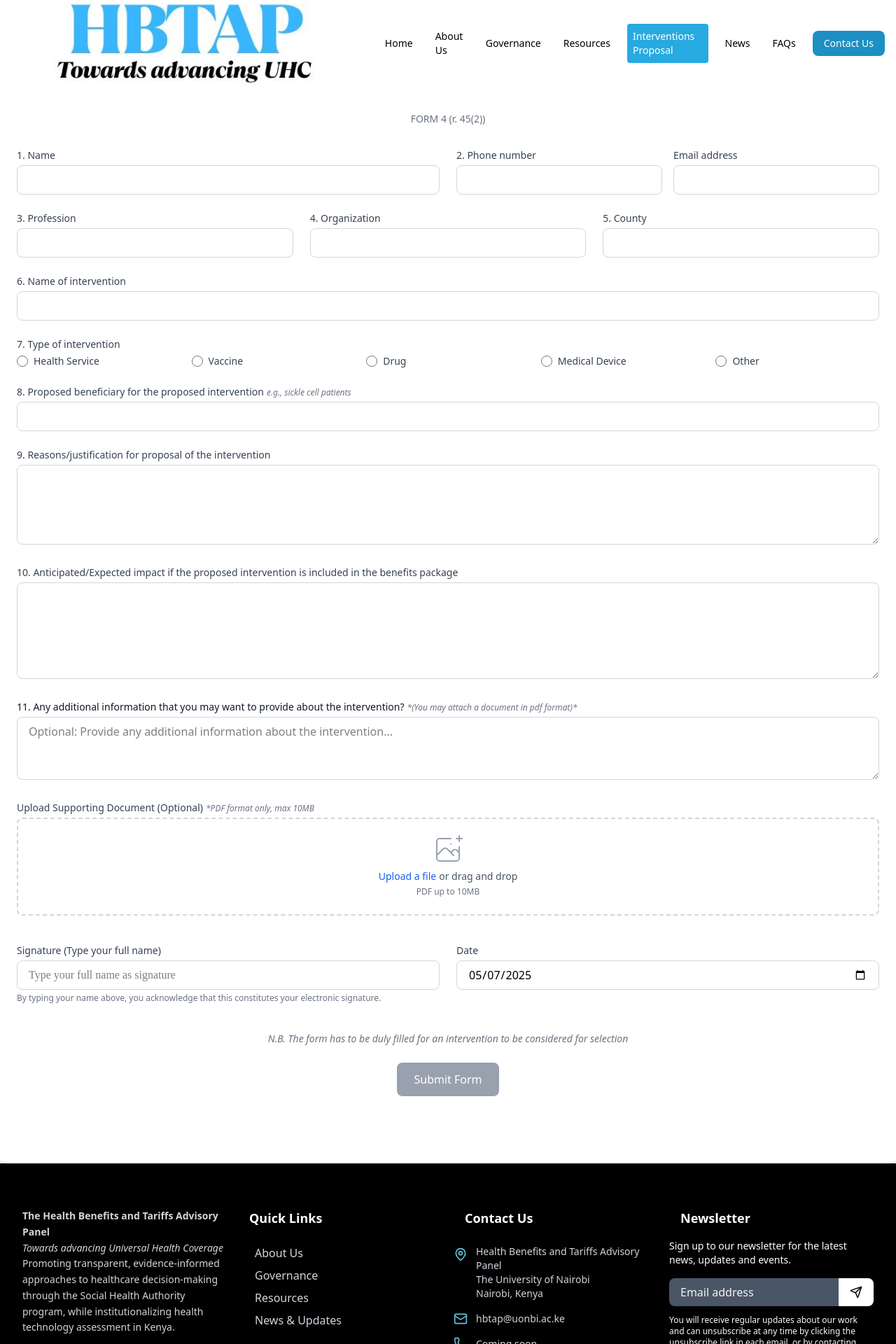
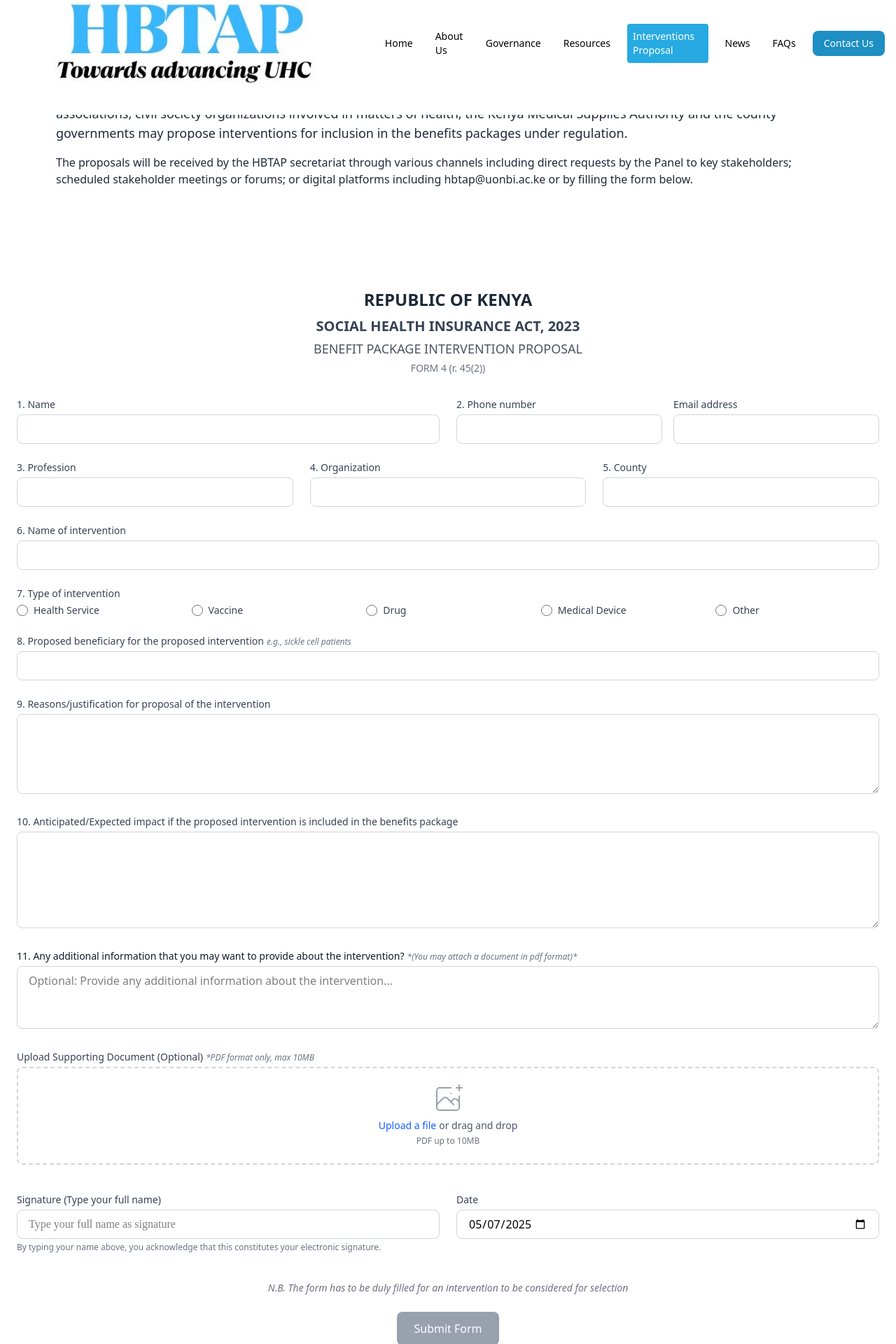
Before and after one commit to Antoney20/prod-hta, a Next.js app: page /interventions-form in a window 1280 px wide. Shown: the part 40-1960 px from the top of the page at 70% size. Built offline with nearby package versions, Linux system fonts and the light colour scheme.

Commit message:
full changes:

```diff
--- a/app/components/home/hero.tsx
+++ b/app/components/home/hero.tsx
@@ -33,7 +33,7 @@ export default function HeroSection() {
               Universal Health Coverage
             </h1>
             <p className="text-gray-900 text-lg md:text-xl mb-8 max-w-xl mx-auto lg:mx-0">
-              The Health Benefits and Tariffs Advisory Panel is committed to promoting transparent, evidence-informed approaches to healthcare decision-making in Kenya. We welcome inquiries from stakeholders.
+              The Health Benefits and Tariffs Advisory Panel is committed to promoting transparent, evidence-informed approaches to healthcare decision-making in Kenya.
 
             </p>
 
@@ -42,14 +42,14 @@ export default function HeroSection() {
 
                className="bg-[#1d8fc3] hover:bg-[#63C5DA] text-white px-8 py-2 rounded-md text-base ml-4 mt-2"> get in touch <ArrowRight/> </Button> </Link>
             </p> */}
-            <div className="flex flex-col sm:flex-row gap-4 justify-center lg:justify-start">
+            {/* <div className="flex flex-col sm:flex-row gap-4 justify-center lg:justify-start">
               <Link href="/about">
                 <Button className="bg-[#1d8fc3] hover:bg-[#63C5DA] text-white px-8 py-2 rounded-md text-base">
                   Learn More
                 </Button>
               </Link>
 
-            </div>
+            </div> */}
           </motion.div>
 
           <motion.div
--- a/app/components/layouts/footer.tsx
+++ b/app/components/layouts/footer.tsx
@@ -43,7 +43,7 @@ export default function Footer() {
             <p className="text-gray-300 text-sm leading-relaxed mb-6">
               <b>The Health Benefits and Tariffs Advisory Panel</b><br />
               <i>Towards advancing Universal Health Coverage</i><br />
-              Promoting transparent, evidence-informed approaches to healthcare decision-making through the Social Health Authority program, while institutionalizing health technology assessment in Kenya.
+              {/* Promoting transparent, evidence-informed approaches to healthcare decision-making through the Social Health Authority program, while institutionalizing health technology assessment in Kenya. */}
             </p>
             <div className="flex space-x-4">
               <a
--- a/app/contact/form.tsx
+++ b/app/contact/form.tsx
@@ -71,7 +71,6 @@ function HeroSection() {
 
   return (
     <section className="pt-32 pb-16 bg-gradient-to-b from-gray-50 to-white relative overflow-hidden">
-      {/* Background Pattern */}
       <div className="absolute top-0 left-0 w-full h-full">
         <div className="absolute top-0 right-0 w-1/3 h-1/3 bg-gradient-to-b from-[#63C5DA]/10 to-transparent rounded-bl-full"></div>
         <div className="absolute bottom-0 left-0 w-1/4 h-1/4 bg-gradient-to-t from-[#1338BE]/10 to-transparent rounded-tr-full"></div>
@@ -115,15 +114,13 @@ function ContactFormSection() {
 
   const handleSubmit = (e: React.FormEvent) => {
     e.preventDefault()
-    // Handle form submission here
-    console.log('Form submitted:', formData)
   }
 
   return (
     <section className="py-16 md:py-24">
       <div className="container mx-auto px-4 max-w-7xl">
         <div className="grid grid-cols-1 gap-12">
-          {/* Contact Form */}
+
           <motion.div
             initial={{ opacity: 0, x: -30 }}
             whileInView={{ opacity: 1, x: 0 }}
--- a/app/interventions-form/page.tsx
+++ b/app/interventions-form/page.tsx
@@ -1,12 +1,25 @@
-import React from 'react'
-import BenefitsForm from './form'
-import Navbar from '../components/layouts/navbar'
-import Footer from '../components/layouts/footer'
+import React from 'react';
+import BenefitsForm from './form';
+import Navbar from '../components/layouts/navbar';
+import Footer from '../components/layouts/footer';
 
-function page() {
+function Page() {
   return (
-    <div><Navbar/> <BenefitsForm/> <Footer/>  </div>
-  )
+    <div className="flex flex-col min-h-screen">
+      <Navbar />
+      <section className="max-w-6xl mx-auto py-8 mt-20 px-4 ">
+        <h2 className="text-2xl font-bold text-black mb-4 text-center">INTERVENTION PROPOSAL</h2>
+        <p className="font-medium text-lg text-gray-800 mb-4">
+          The relevant stakeholders including the Authority, policy makers, the academia, members of the public, health professional associations, civil society organizations involved in matters of health, the Kenya Medical Supplies Authority and the county governments may propose interventions for inclusion in the benefits packages under regulation.
+        </p>
+        <p className="font-medium text-md text-gray-800 mb-4">
+          The proposals will be received by the HBTAP secretariat through various channels including direct requests by the Panel to key stakeholders; scheduled stakeholder meetings or forums; or digital platforms including hbtap@uonbi.ac.ke or by filling the form below.
+        </p>
+      </section>
+      <BenefitsForm />
+      <Footer />
+    </div>
+  );
 }
 
-export default page
+export default Page;
```
